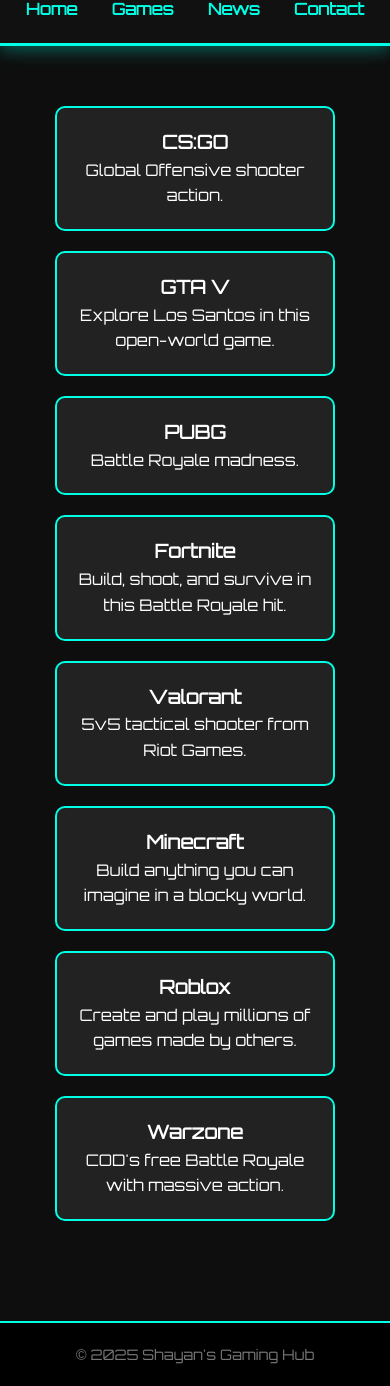
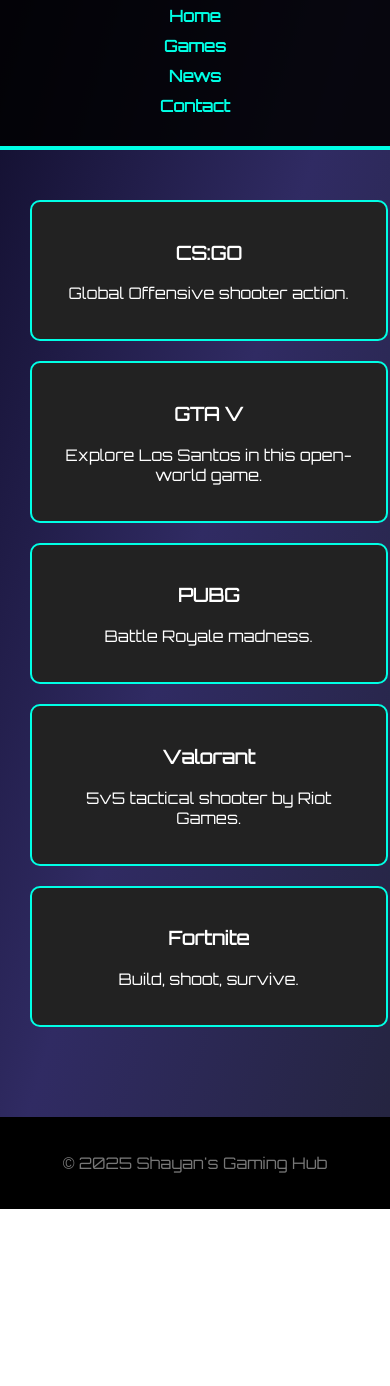
Before and after one commit to shayanhaider-afk/ShayanLearningSite, a plain HTML site: page games.html in a window 390 px wide. Shown: the part 97-1483 px from the top of the page. After the commit the page ends 1306 px from the top, so only its background shows below. Drawn offline with Linux system fonts and the light colour scheme.

Commit message:
i updated all html and styles

```diff
--- a/games.html
+++ b/games.html
@@ -18,56 +18,31 @@
   </header>
 
  <section>
-  <!-- CS:GO -->
   <a href="https://store.steampowered.com/app/730/CounterStrike_2/" target="_blank" class="game-card">
     <h3>CS:GO</h3>
     <p>Global Offensive shooter action.</p>
   </a>
 
-  <!-- GTA V -->
   <a href="https://www.rockstargames.com/V" target="_blank" class="game-card">
     <h3>GTA V</h3>
     <p>Explore Los Santos in this open-world game.</p>
   </a>
 
-  <!-- PUBG -->
   <a href="https://www.pubg.com/" target="_blank" class="game-card">
     <h3>PUBG</h3>
     <p>Battle Royale madness.</p>
   </a>
 
-  <!-- Fortnite -->
+  <a href="https://playvalorant.com/" target="_blank" class="game-card">
+    <h3>Valorant</h3>
+    <p>5v5 tactical shooter by Riot Games.</p>
+  </a>
+
   <a href="https://www.fortnite.com/" target="_blank" class="game-card">
     <h3>Fortnite</h3>
-    <p>Build, shoot, and survive in this Battle Royale hit.</p>
-  </a>
-
-  <!-- Valorant -->
-  <a href="https://playvalorant.com/" target="_blank" class="game-card">
-    <h3>Valorant</h3>
-    <p>5v5 tactical shooter from Riot Games.</p>
-  </a>
-
-  <!-- Minecraft -->
-  <a href="https://www.minecraft.net/" target="_blank" class="game-card">
-    <h3>Minecraft</h3>
-    <p>Build anything you can imagine in a blocky world.</p>
-  </a>
-
-  <!-- Roblox -->
-  <a href="https://www.roblox.com/" target="_blank" class="game-card">
-    <h3>Roblox</h3>
-    <p>Create and play millions of games made by others.</p>
-  </a>
-
-  <!-- Call of Duty Warzone -->
-  <a href="https://www.callofduty.com/warzone" target="_blank" class="game-card">
-    <h3>Warzone</h3>
-    <p>COD's free Battle Royale with massive action.</p>
+    <p>Build, shoot, survive.</p>
   </a>
 </section>
-
-
 
   <footer>
     <p>© 2025 Shayan's Gaming Hub</p>
--- a/style.css
+++ b/style.css
@@ -1,139 +1,98 @@
-/* Neon Gamer Font and Reset */
-* {
+/* General Body Settings */
+body {
   margin: 0;
-  padding: 0;
-  box-sizing: border-box;
-}
-
-body {
-  background: #0e0e0e;
-  color: #ffffff;
   font-family: 'Orbitron', sans-serif;
-  line-height: 1.6;
+  background: linear-gradient(to bottom right, #0f0c29, #302b63, #24243e);
+  color: #fff;
   text-align: center;
 }
 
 /* Header */
 header {
-  background: #111;
-  padding: 20px 0;
-  border-bottom: 3px solid #00ffe5;
-  box-shadow: 0 5px 15px #00ffe550;
+  background: rgba(0, 0, 0, 0.85);
+  padding: 20px;
+  border-bottom: 4px solid #00ffe5;
 }
 
 header h1 {
-  font-size: 2.5rem;
-  margin-bottom: 10px;
-  color: #00ffe5;
+  font-size: 2rem;
 }
 
 nav a {
   color: #00ffe5;
-  margin: 0 15px;
+  margin: 0 12px;
   text-decoration: none;
   font-weight: bold;
-  font-size: 1rem;
-  transition: 0.3s;
 }
 
 nav a:hover {
   color: #ff0055;
-  text-shadow: 0 0 5px #ff0055;
 }
 
-/* Section Style */
+/* Section Styling */
 section {
-  padding: 40px 20px;
-  max-width: 1000px;
+  padding: 30px;
+  max-width: 900px;
   margin: auto;
 }
 
-.home-box {
-  border: 3px solid #00ffe5;
-  border-radius: 15px;
-  background: #1a1a1a;
-  padding: 30px;
-  margin-top: 30px;
-  box-shadow: 0 0 15px #00ffe5;
+/* Game Cards & News Posts */
+a.game-card, .news-post {
+  display: block;
+  text-decoration: none;
+  background: #222;
+  border: 2px solid #00ffe5;
+  padding: 20px;
+  margin: 20px auto;
+  border-radius: 10px;
+  color: white;
+  width: 90%;
+  transition: 0.3s ease;
 }
 
-/* Game & News Cards */
-.game-card, .news-post {
-  background: #1a1a1a;
-  border: 2px solid #00ffe5;
-  border-radius: 12px;
-  padding: 20px;
-  margin: 20px auto;
-  width: 80%;
-  max-width: 600px;
-  transition: 0.3s;
+a.game-card:hover, .news-post:hover {
+  background: #333;
+  transform: scale(1.02);
+  border-color: #ff0055;
 }
 
-.game-card:hover, .news-post:hover {
-  box-shadow: 0 0 20px #00ffe5;
-  transform: scale(1.03);
-}
-
-/* Contact Form */
-form {
-  background: #1a1a1a;
-  border: 2px solid #00ffe5;
-  border-radius: 12px;
-  padding: 20px;
+/* Forms */
+form input, form textarea {
+  margin-top: 15px;
+  padding: 10px;
+  border-radius: 8px;
   width: 80%;
-  max-width: 500px;
-  margin: auto;
-  box-shadow: 0 0 15px #00ffe5;
-}
-
-input, textarea {
-  width: 90%;
-  padding: 10px;
-  margin-top: 15px;
   border: none;
-  border-radius: 8px;
-  font-size: 1rem;
 }
 
 input[type="submit"] {
   background: #00ffe5;
-  color: #000;
+  color: black;
   font-weight: bold;
   cursor: pointer;
   margin-top: 20px;
-  transition: 0.3s;
-}
-
-input[type="submit"]:hover {
-  background: #ff0055;
-  color: white;
-  box-shadow: 0 0 10px #ff0055;
 }
 
 /* Footer */
 footer {
   background: #000;
+  padding: 20px;
+  margin-top: 40px;
   color: #777;
-  padding: 20px;
-  border-top: 2px solid #00ffe5;
-  margin-top: 40px;
-  font-size: 0.9rem;
-}
-a.game-card {
-  display: block;
-  text-decoration: none;
-  color: white;
-  background: #222;
-  border: 2px solid #00ffe5;
-  padding: 20px;
-  margin: 20px auto;
-  border-radius: 10px;
-  width: 80%;
-  transition: 0.3s ease;
 }
 
-a.game-card:hover {
-  background-color: #00ffe510;
-  border-color: #ff0055;
-  transform: scale(1.02);
+/* Responsive */
+@media (max-width: 768px) {
+  nav a {
+    display: block;
+    margin: 10px 0;
+  }
+
+  a.game-card, .news-post {
+    width: 95%;
+  }
+
+  input, textarea {
+    width: 95%;
+  }
 }
```
Also changed, not shown: contact.html (+4 -6 lines), index.html (+9 -8 lines), news.html (+11 -4 lines).
